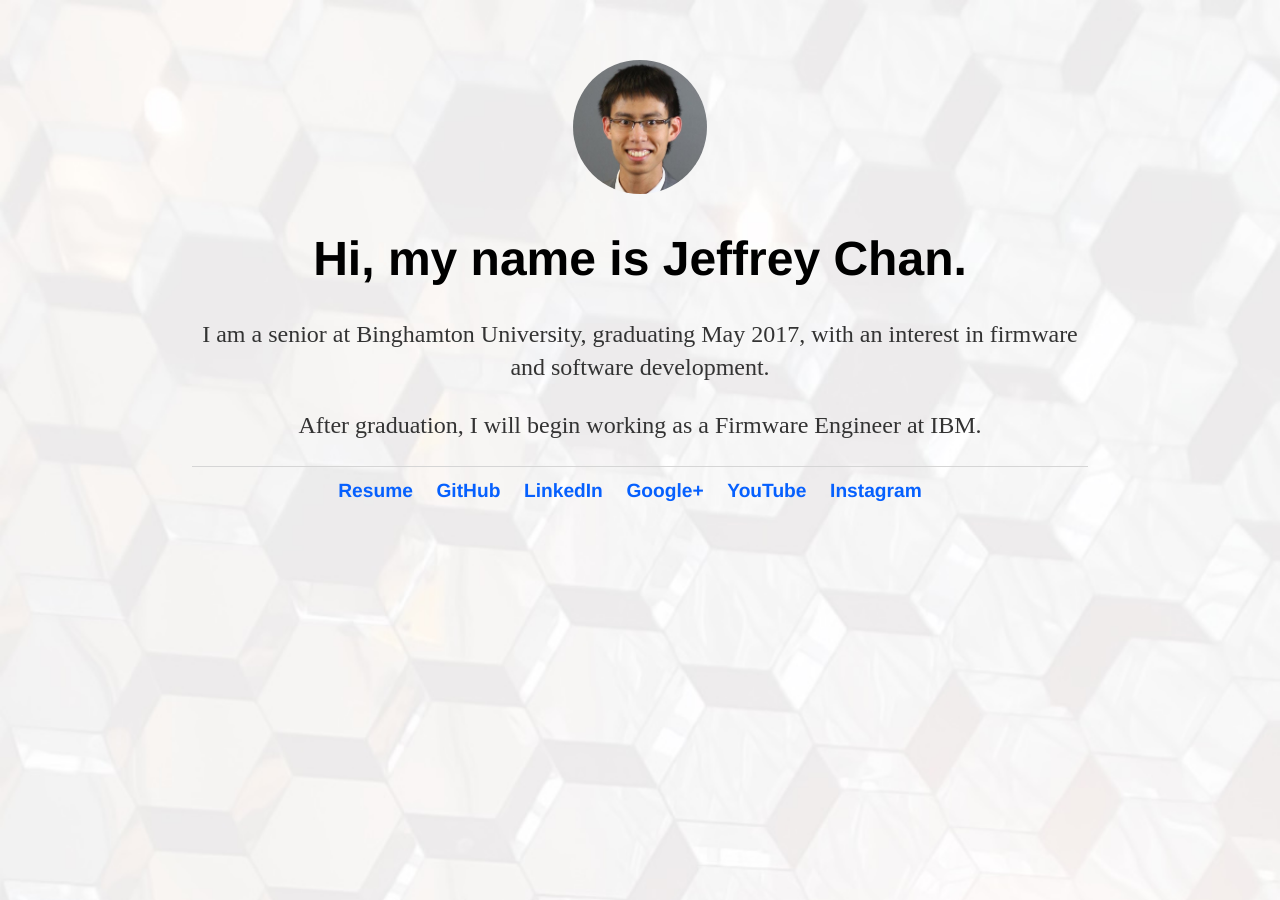
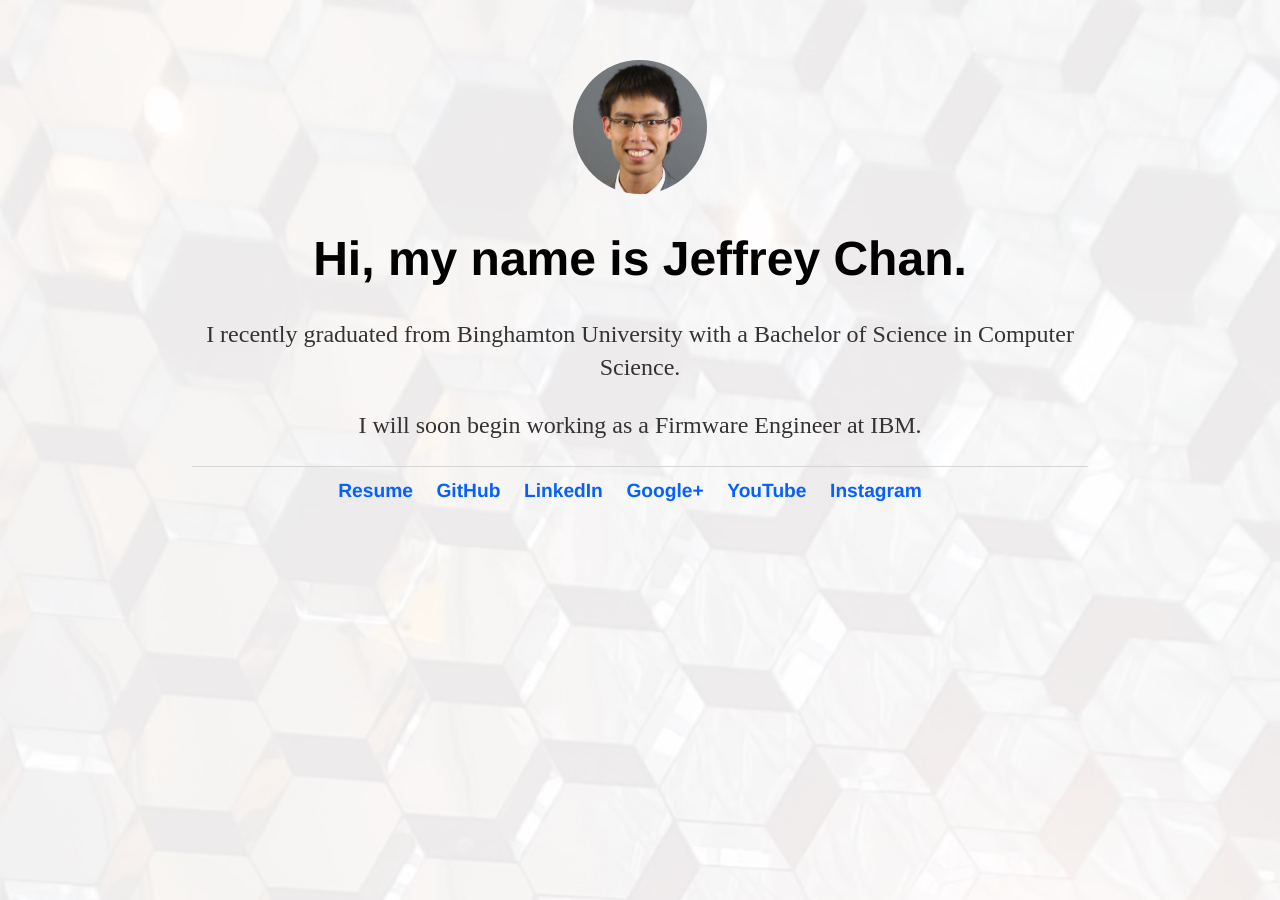
Before and after one commit to superjeffreyc/superjeffreyc.github.io, a Jekyll site: the page built from index.html, in a window 1280 px wide. Built offline with Jekyll 4.4.1, drawn with Linux system fonts in a browser that asks for light colours.

Commit message:
Update current status with graduation

```diff
--- a/index.html
+++ b/index.html
@@ -8,7 +8,7 @@ title: Jeffrey Chan
 
 <h1>Hi, my name is Jeffrey Chan.</h1>
 
-<p>I am a senior at Binghamton University, graduating May 2017, with an interest in firmware and software development.</p>
-<p>After graduation, I will begin working as a Firmware Engineer at IBM.</p>
+<p>I recently graduated from Binghamton University with a Bachelor of Science in Computer Science.</p>
+<p>I will soon begin working as a Firmware Engineer at IBM.</p>
 
 </div><!-- /.blurb -->
```
